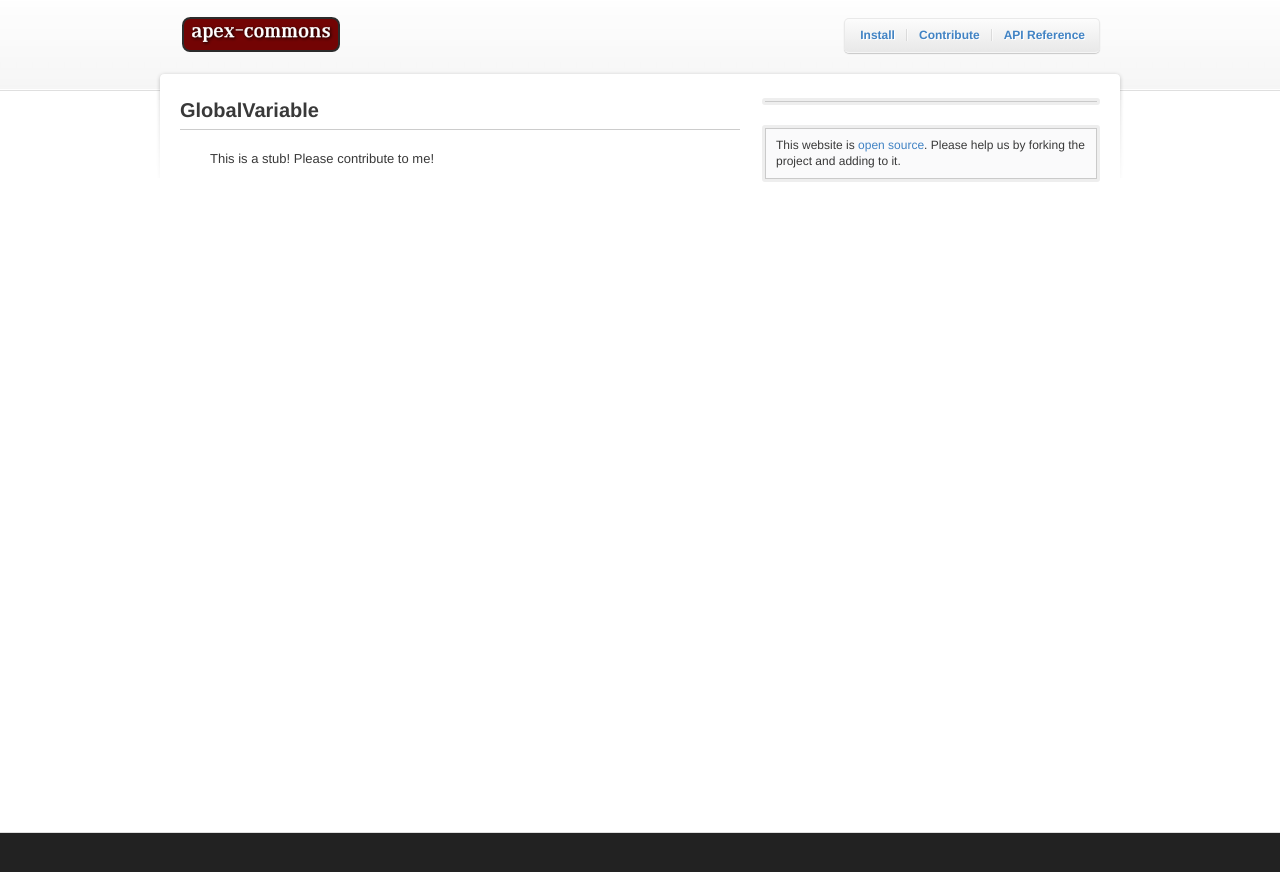
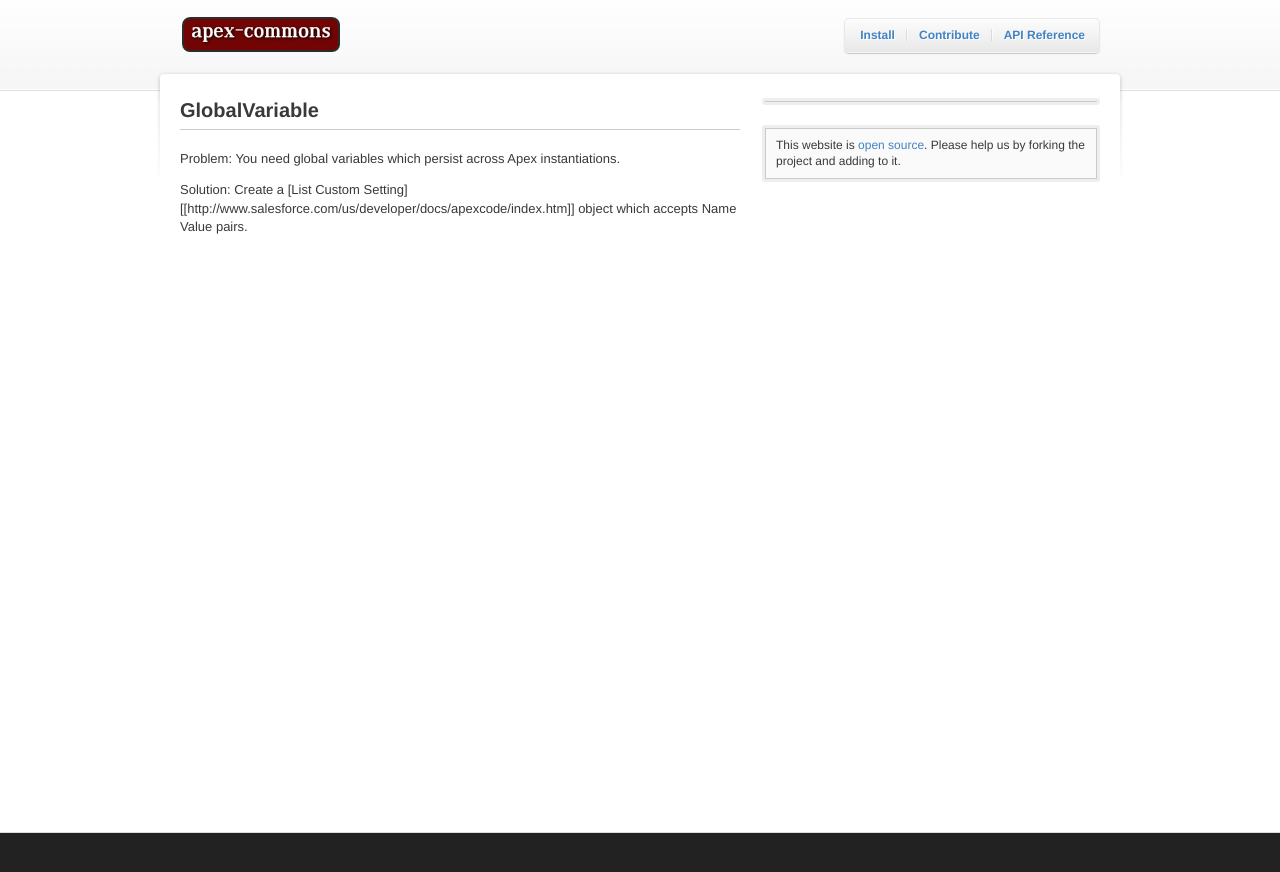
Before and after one commit to apex-commons/apex-commons.github.com, a Jekyll site: the page built from _posts/2011-05-11-globalvariable.markdown, in a window 1280 px wide. Shown: the top 872 px of the page. Built offline with Jekyll 4.4.1, drawn with Linux system fonts in a browser that asks for light colours.

Commit message:
Edited _posts/2011-05-11-globalvariable.markdown via GitHub

```diff
--- a/_posts/2011-05-11-globalvariable.markdown
+++ b/_posts/2011-05-11-globalvariable.markdown
@@ -4,4 +4,6 @@
 categories: api
 ---
 
->>This is a stub!  Please contribute to me!
+Problem:  You need global variables which persist across Apex instantiations.
+
+Solution:  Create a [List Custom Setting][[http://www.salesforce.com/us/developer/docs/apexcode/index.htm]] object which accepts Name Value pairs.
```
